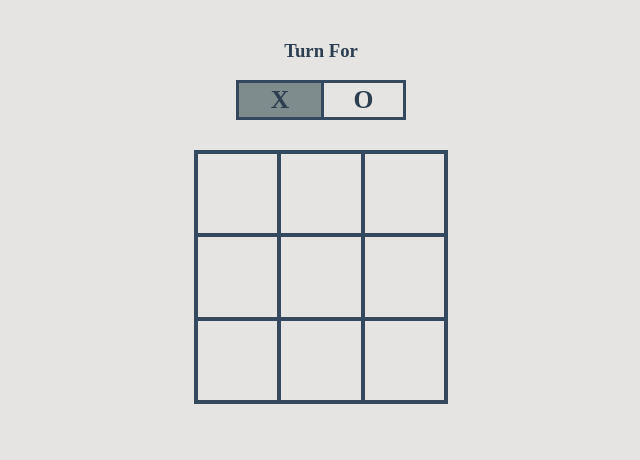
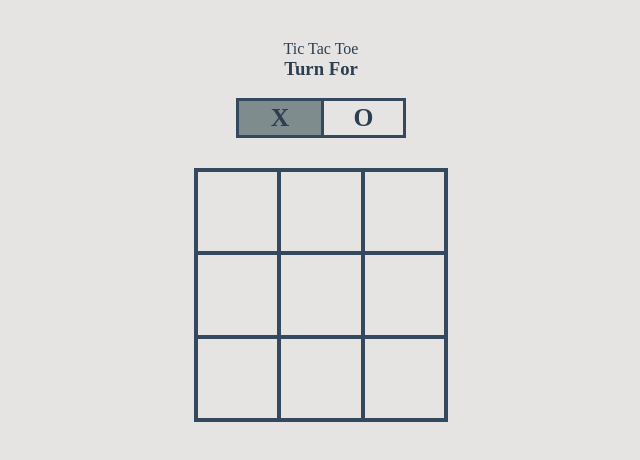
Before and after one commit to aryarupa28/PRODIGY_WD_03, a plain HTML site: page index.html in a window 1280 px wide. Shown: the whole page, without its empty margins (319-959 px from the left). Drawn offline with Linux system fonts and the light colour scheme.

Commit message:
index.html

```diff
--- a/index.html
+++ b/index.html
@@ -7,6 +7,7 @@
     <link rel="stylesheet" href="style.css">
 </head>
 <body>
+    <div class="header">Tic Tac Toe</div>
     <div class="turn-container">
         <h3>Turn For</h3>
         <div class="turn-box align">X</div>
```
